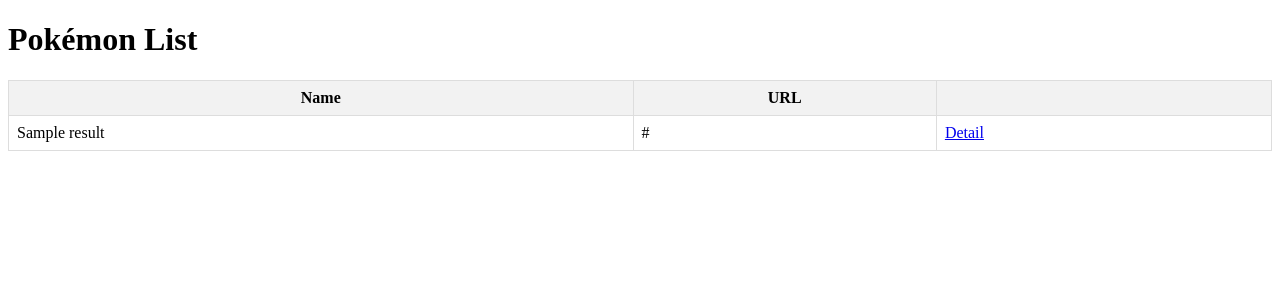
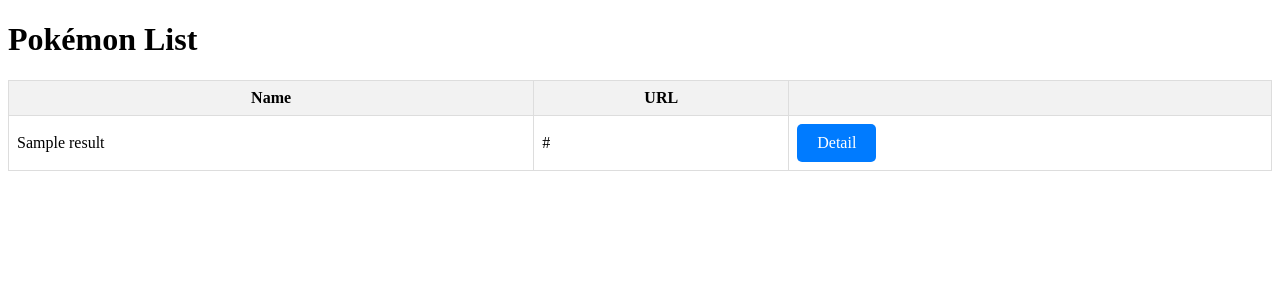
Before and after one commit to nestorojas/Python_Labs, a Django app: page / in a window 1280 px wide. Shown: the top 300 px of the page. Run offline with Django 4.2, Linux system fonts and the light colour scheme; tables that the repository leaves empty hold one stand-in row (values such as "Sample post"); a database or web service that is not in the repository returns one stand-in record (values such as "Sample title"); data that the repository does not hold is empty.

Commit message:
updated UI

```diff
--- a/pokemon_app/pokemon_app/templates/pokemon_list.html
+++ b/pokemon_app/pokemon_app/templates/pokemon_list.html
@@ -20,6 +20,19 @@
         tbody tr:nth-child(even) {
             background-color: #f9f9f9;
         }
+
+        .detail-button {
+            background-color: #007bff;
+            color: white;
+            padding: 10px 20px;
+            border: none;
+            border-radius: 5px; /* Adding border radius */
+            text-align: center;
+            text-decoration: none;
+            display: inline-block;
+            font-size: 16px;
+            cursor: pointer;
+            }
     </style>
 </head>
 <body>
```
Also changed, not shown: pokemon_app/pokemon_app/templates/pokemon_detail.html (+20 -2 lines), pokemon_app/db.sqlite3.
